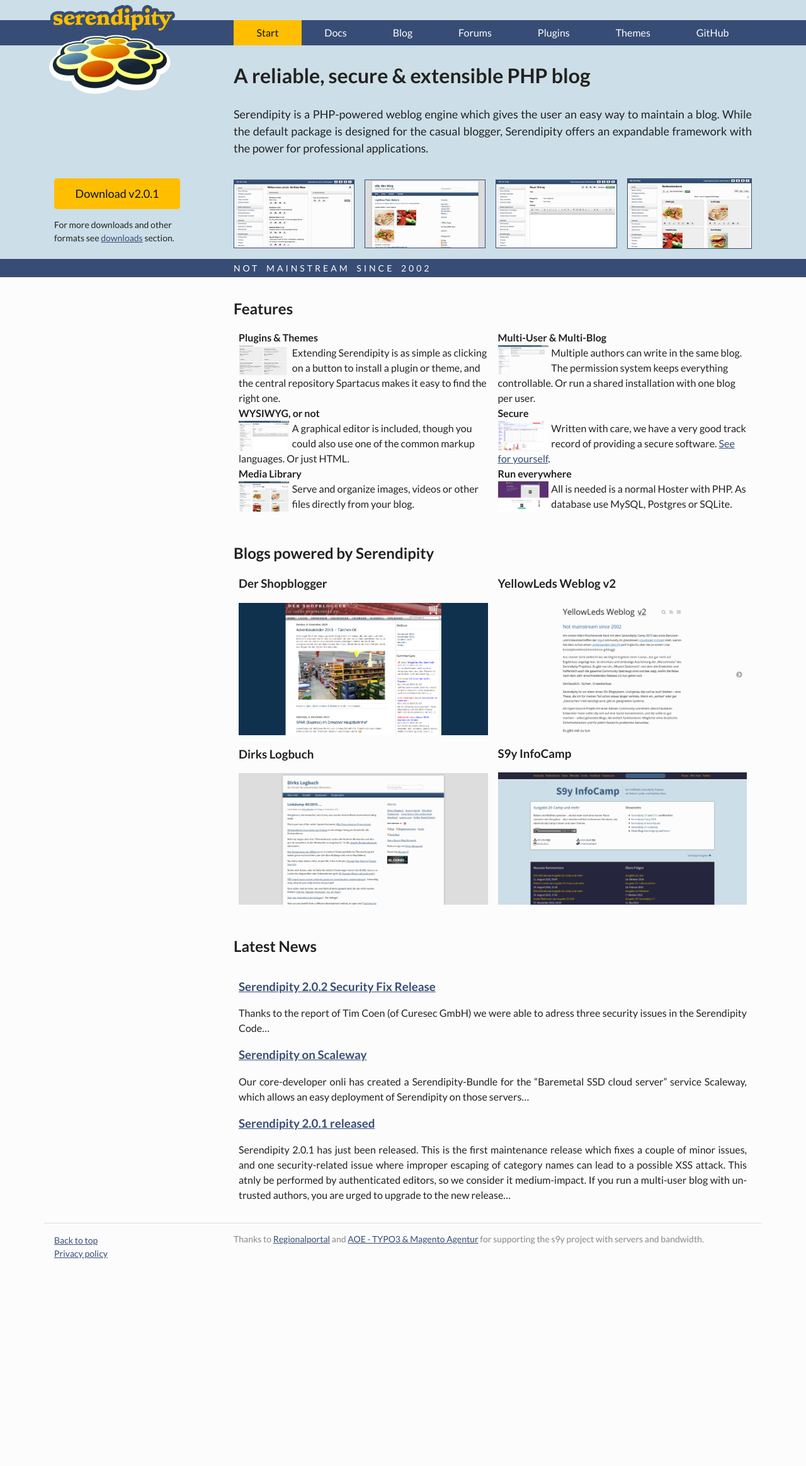
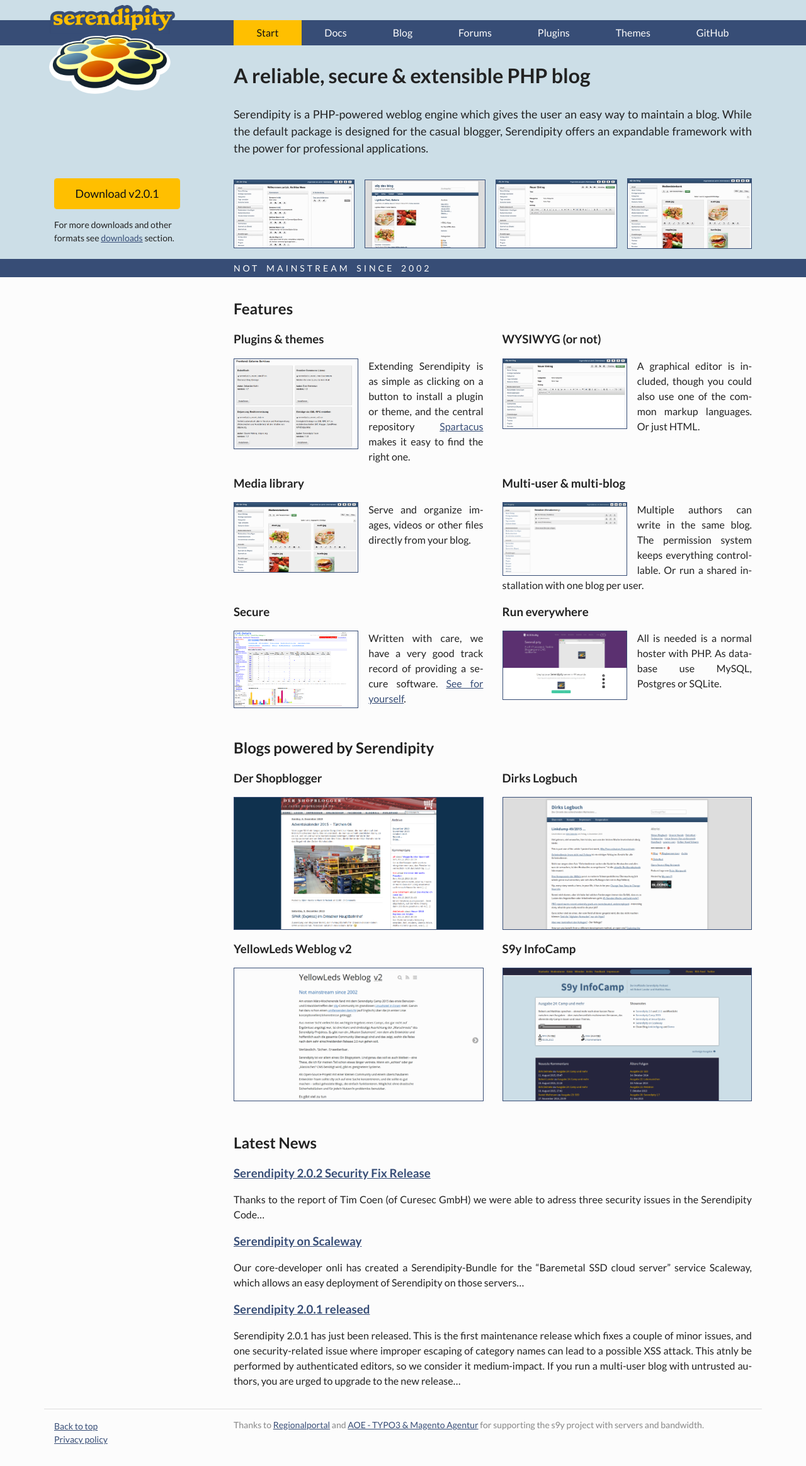
Before and after one commit to s9y/s9y.github.io, a Jekyll site: the page built from index.md, in a window 1280 px wide. Shown: the whole page at 63% size. Built offline with Jekyll 4.4.1, drawn with Linux system fonts in a browser that asks for light colours; nearby versions of some CDN libraries; before the commit the page ends 2032 px from its top, so only the background shows below that.

Commit message:
Revise home page
- Add sections to home page content
- Use ul instead of dl for more layout flexibility in 'Features'
- Use site grid system instead of CSS columns
- Style blogs/news list accordingly

```diff
--- a/_sass/modules/_blogs.scss
+++ b/_sass/modules/_blogs.scss
@@ -1,15 +1,42 @@
 // HOME: BLOGS
 // --------------------------------------------------------------------
-#blogs {
-    @include grid-box(12, .5rem);
+#blogs-list {
+    @extend %plain-list;
 
-    -moz-column-count: 2;
-    -webkit-column-count: 2;
-    column-count: 2;
+    @include clearfix;
 
-    padding-bottom: 2rem;
+    margin-bottom: 2rem;
 
     h3 {
-        margin: 0;    // fixes a display bug on firefox, related to cmulti-column
+        margin: 0;
+    }
+
+    li {
+        @include clearfix;
+
+        @media screen and (min-width: $md) {
+            @include grid-box(6);
+        }
+
+        &:nth-child(odd) {
+            clear: left;
+            padding-left: 0;
+        }
+
+        &:nth-child(even) {
+            padding-right: 0;
+        }
+    }
+
+    img {
+        border: 1px solid $s9y-blue-dark;
+        box-sizing: border-box;
+        opacity: 1;
+        transition: opacity .25s linear;
+
+        &:hover {
+            opacity: .5;
+            transition: opacity .25s linear;
+        }
     }
 }
--- a/_sass/modules/_features.scss
+++ b/_sass/modules/_features.scss
@@ -1,31 +1,49 @@
 // HOME: FEATURES
 // --------------------------------------------------------------------
 #featurelist {
-    @include grid-box(12, .5rem);
+    @extend %plain-list;
 
-    -moz-column-count: 2;
-    -webkit-column-count: 2;
-    column-count: 2;
-    -webkit-perspective: 1;
+    @include clearfix;
 
-    dt {
-        -webkit-column-break-after: avoid;
-        break-after: avoid;
+    margin-bottom: 2rem;
+
+    h3 {
+        margin: 0;
     }
 
-    dd {
-        break-inside: avoid-page;
-        -webkit-column-break-inside: avoid;
-        page-break-inside: avoid;
+    li {
+        @include clearfix;
+
+        @media screen and (min-width: $md) {
+            @include grid-box(6);
+        }
+
+        &:nth-child(odd) {
+            clear: left;
+            padding-left: 0;
+        }
+
+        &:nth-child(even) {
+            padding-right: 0;
+        }
     }
 
-    margin-bottom: 3em;
-    margin-top: 0;
+    img {
+        border: 1px solid $s9y-blue-dark;
+        box-sizing: border-box;
+        float: left;
+        margin-right: 1rem;
+        opacity: 1;
+        transition: opacity .25s linear;
+        width: 33%;
 
-    img {
-        height: 3em;
-        width: 5em;
-        float: left;
-        margin-right: 0.3em;
+        &:hover {
+            opacity: .5;
+            transition: opacity .25s linear;
+        }
+
+        @media screen and (min-width: $lg) {
+            width: 50%;
+        }
     }
 }
--- a/_sass/modules/_global.scss
+++ b/_sass/modules/_global.scss
@@ -39,17 +39,6 @@ ul {
 %plain-list {
     list-style: none;
     padding: 0;
-}
-
-.image-gallery {
-    @extend %plain-list;
-
-    margin: 1rem 0;
-
-    li {
-        display: inline-block;
-        margin: 0 1rem 1rem 0;
-    }
 }
 
 .layout-container {
--- a/_sass/modules/_news.scss
+++ b/_sass/modules/_news.scss
@@ -1,18 +1,11 @@
 // HOME: NEWS
 // --------------------------------------------------------------------
-#news {
-    @include grid-box(12, .5rem);
+#news-list {
+    @extend %plain-list;
 
-    li {
-        list-style-type: none;
-    }
+    margin-bottom: 2rem;
 
-    ol {
-        padding: 0;
+    h3 {
         margin: 0;
     }
-
-    h3 {
-        margin-top: 0;
-    }
 }
--- a/_sass/modules/_showcase.scss
+++ b/_sass/modules/_showcase.scss
@@ -81,6 +81,12 @@
         @include visuallyhidden;
     }
 
+    .image-gallery {
+        @extend %plain-list;
+
+        margin: 1rem 0;
+    }
+
     li {
         display: block;
         margin: 0 0 1rem;
--- a/index.md
+++ b/index.md
@@ -3,49 +3,47 @@ layout: home
 title: Serendipity -  A reliable, secure and extensible PHP blog
 ---
 
+<section id="home-features" markdown="1">
 ## Features
 
-Plugins & Themes
-: [![list of plugins](/img/screenshots/plugin-installation.png)](/img/screenshots/plugin-installation.png) Extending Serendipity is as simple as clicking on a button to install a plugin or theme, and the central repository Spartacus makes it easy to find the right one.
+* ### Plugins & themes
+  [![List of plugins](/img/screenshots/plugin-installation.png)](/img/screenshots/plugin-installation.png)
+  Extending Serendipity is as simple as clicking on a button to install a plugin or theme, and the central repository [Spartacus](http://spartacus.s9y.org) makes it easy to find the right one.
+* ### WYSIWYG (or not)
+  [![The editor](/img/screenshots/03_editor.jpg)](/img/screenshots/03_editor.jpg) A graphical editor is included, though you could also use one of the common markup languages. Or just HTML.
+* ### Media library
+  [![The library](/img/screenshots/04_media.jpg)](/img/screenshots/04_media.jpg) Serve and organize images, videos or other files directly from your blog.
+* ### Multi-user & multi-blog
+  [![List of authors](/img/screenshots/authors.png)](/img/screenshots/authors.png) Multiple authors can write in the same blog. The permission system keeps everything controllable. Or run a shared installation with one blog per user.
+* ### Secure
+  [![List of security issues, 4 in 2015](/img/cve-details.png)](/img/cve-details.png) Written with care, we have a very good track record of providing a secure software. [See for yourself](http://www.cvedetails.com/product/3867/S9Y-Serendipity.html?vendor_id=2214).
+* ### Run everywhere
+  [![An example hoster](/img/hoster-example.png)](/img/hoster-example.png) All is needed is a normal hoster with PHP. As database use MySQL, Postgres or SQLite.
+{:#featurelist}
+</section>
 
-WYSIWYG, or not
-: [![The Editor](/img/screenshots/03_editor.jpg)](/img/screenshots/03_editor.jpg) A graphical editor is included, though you could also use one of the common markup languages. Or just HTML.
-
-Media Library
-: [![The Library](/img/screenshots/04_media.jpg)](/img/screenshots/04_media.jpg) Serve and organize images, videos or other files directly from your blog.
-
-Multi-User & Multi-Blog
-: [![List of authors](/img/screenshots/authors.png)](/img/screenshots/authors.png) Multiple authors can write in the same blog. The permission system keeps everything controllable. Or run a shared installation with one blog per user.
-
-Secure
-: [![List of security issues, 4 in 2015](/img/cve-details.png)](/img/cve-details.png) Written with care, we have a very good track record of providing a secure software. [See for yourself](http://www.cvedetails.com/product/3867/S9Y-Serendipity.html?vendor_id=2214).
-
-Run everywhere
-: [![An example hoster](/img/hoster-example.png)](/img/hoster-example.png) All is needed is a normal Hoster with PHP. As database use MySQL, Postgres or SQLite.
-{:#featurelist}
-
+<section id="home-blogs" markdown="1">
 ## Blogs powered by Serendipity
 
-<section id="blogs" markdown="1">
-### Der Shopblogger
-[![Der Blog des Shopbloggers](/img/blogs/shopblogger.png)](http://www.shopblogger.de/blog/)
-
-### Dirks Logbuch
-[![Dirks Logbuck](/img/blogs/dirks_logbuch.png)](http://www.deimeke.net/dirk/blog/)
-
-### YellowLeds Weblog v2
-[![YellowLeds Weblog](/img/blogs/yellowleds_weblog.png)](http://yellowled.de/)
-
-### S9y InfoCamp
-[![S9y InfoCamp](/img/blogs/s9ycamp.png)](http://www.s9ycamp.info/)
+* ### Der Shopblogger
+  [![Der Blog des Shopbloggers](/img/blogs/shopblogger.png)](http://www.shopblogger.de/blog/)
+* ### Dirks Logbuch
+  [![Dirks Logbuck](/img/blogs/dirks_logbuch.png)](http://www.deimeke.net/dirk/blog/)
+* ### YellowLeds Weblog v2
+  [![YellowLeds Weblog](/img/blogs/yellowleds_weblog.png)](http://yellowled.de/)
+* ### S9y InfoCamp
+  [![S9y InfoCamp](/img/blogs/s9ycamp.png)](http://www.s9ycamp.info/)
+{:#blogs-list}
 </section>
 
+<section id="home-news" markdown="1">
 ## Latest News
 
  1. ### [Serendipity 2.0.2 Security Fix Release](http://blog.s9y.org/archives/265-Serendipity-2.0.2-Security-Fix-Release.html)
     Thanks to the report of Tim Coen (of Curesec GmbH) we were able to adress three security issues in the Serendipity Code…
  2. ### [Serendipity on Scaleway](http://blog.s9y.org/archives/264-Serendipity-on-Scaleway.html)
-   Our core-developer onli has created a Serendipity-Bundle for the "Baremetal SSD cloud server" service Scaleway, which allows an easy deployment of Serendipity on those servers…
+    Our core-developer onli has created a Serendipity-Bundle for the "Baremetal SSD cloud server" service Scaleway, which allows an easy deployment of Serendipity on those servers…
  3. ### [Serendipity 2.0.1 released](http://blog.s9y.org/archives/263-Serendipity-2.0.1-released.html)
-   Serendipity 2.0.1 has just been released. This is the first maintenance release which fixes a couple of minor issues, and one security-related issue where improper escaping of category names can lead to a possible XSS attack. This atnly be performed by authenticated editors, so we consider it medium-impact. If you run a multi-user blog with untrusted authors, you are urged to upgrade to the new release…
-{:#news}
+    Serendipity 2.0.1 has just been released. This is the first maintenance release which fixes a couple of minor issues, and one security-related issue where improper escaping of category names can lead to a possible XSS attack. This atnly be performed by authenticated editors, so we consider it medium-impact. If you run a multi-user blog with untrusted authors, you are urged to upgrade to the new release…
+{:#news-list}
+</section>
```
